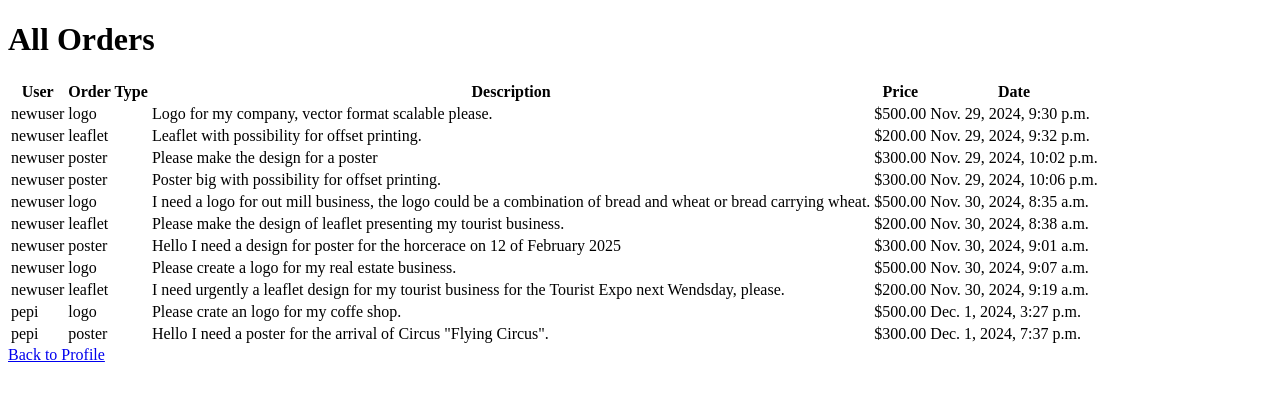
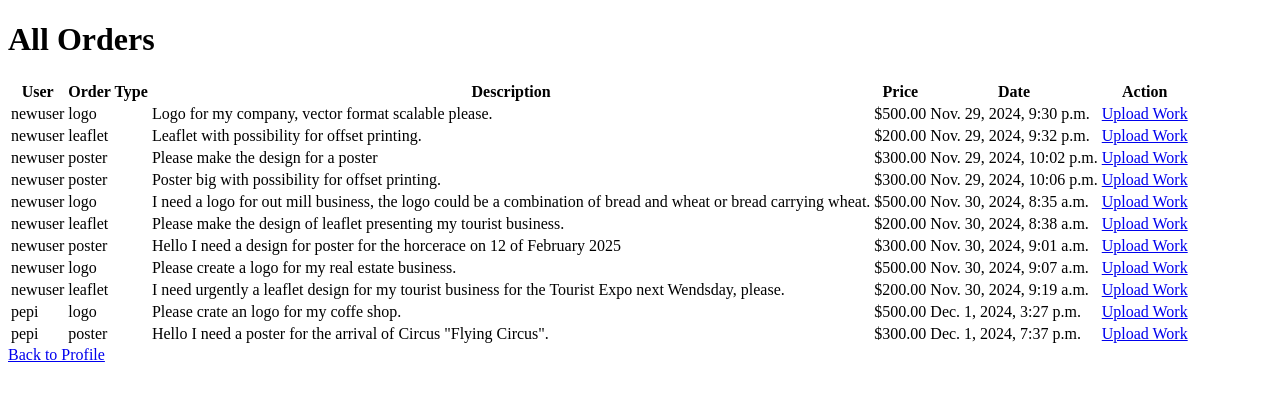
Before and after one commit to kamenco/spectar, a Django app: page /upload/all-orders/ in a window 1280 px wide. Shown: the top 401 px of the page. Run offline with Django 3.2, Linux system fonts and the light colour scheme; a user stored in the database is signed in; data comes from the database, SQL or seed files in the repository; both versions use the stored data as it was after the commit.

Commit message:
Added: functionality, uploading image to the user profile page.

```diff
--- a/avertise/account/templates/account/profile.html
+++ b/avertise/account/templates/account/profile.html
@@ -6,7 +6,7 @@
 
 {% if user.is_superuser %}
     <p>You are a superuser. Manage your site in the <a href="/admin/">Admin Panel</a>.</p>
-    <p>View and manage all orders: <a href="{% url 'view_all_orders' %}">All Orders</a></p>
+    <p>View and manage all orders: <a href="{% url 'upload:view_all_orders' %}">All Orders</a></p>
 
 {% else %}
     <p>This is your user profile page.</p>
--- a/avertise/checkout/templates/profile.html
+++ b/avertise/checkout/templates/profile.html
@@ -6,7 +6,7 @@
 
 {% if user.is_superuser %}
     <p>You are a superuser. Manage your site in the <a href="/admin/">Admin Panel</a>.</p>
-    <p>View and manage all orders: <a href="{% url 'view_all_orders' %}">All Orders</a></p>
+    <p>View and manage all orders: <a href="{% url 'upload:view_all_orders' %}">All Orders</a></p>
 
 {% else %}
     <p>This is your user profile page.</p>
--- a/avertise/upload/templates/upload/all_orders.html
+++ b/avertise/upload/templates/upload/all_orders.html
@@ -13,6 +13,7 @@
                 <th>Description</th>
                 <th>Price</th>
                 <th>Date</th>
+                <th>Action</th>
             </tr>
         </thead>
         <tbody>
@@ -23,14 +24,18 @@
                     <td>{{ order.description }}</td>
                     <td>${{ order.price }}</td>
                     <td>{{ order.created_at }}</td>
+                    <td>
+                        <a href="{% url 'upload:upload_completed_work' order.id %}">Upload Work</a>
+                    </td>
                 </tr>
             {% empty %}
                 <tr>
-                    <td colspan="5">No orders found.</td>
+                    <td colspan="6">No orders found.</td>
                 </tr>
             {% endfor %}
         </tbody>
     </table>
+
     <a href="{% url 'profile' %}">Back to Profile</a>
 
 </body>
--- a/avertise/upload/urls.py
+++ b/avertise/upload/urls.py
@@ -1,5 +1,7 @@
 from django.urls import path
 from . import views
+
+app_name = 'upload'  # Register the namespace
 
 urlpatterns = [
     path('upload/<int:order_id>/', views.upload_completed_work, name='upload_completed_work'),
```
Also changed, not shown: avertise/upload/templates/upload/upload_completed_work.html (+15 -6 lines), avertise/completed_work/poster_one.jpg (added), avertise/completed_work/poster_poly.jpg (added), avertise/db.sqlite3.
